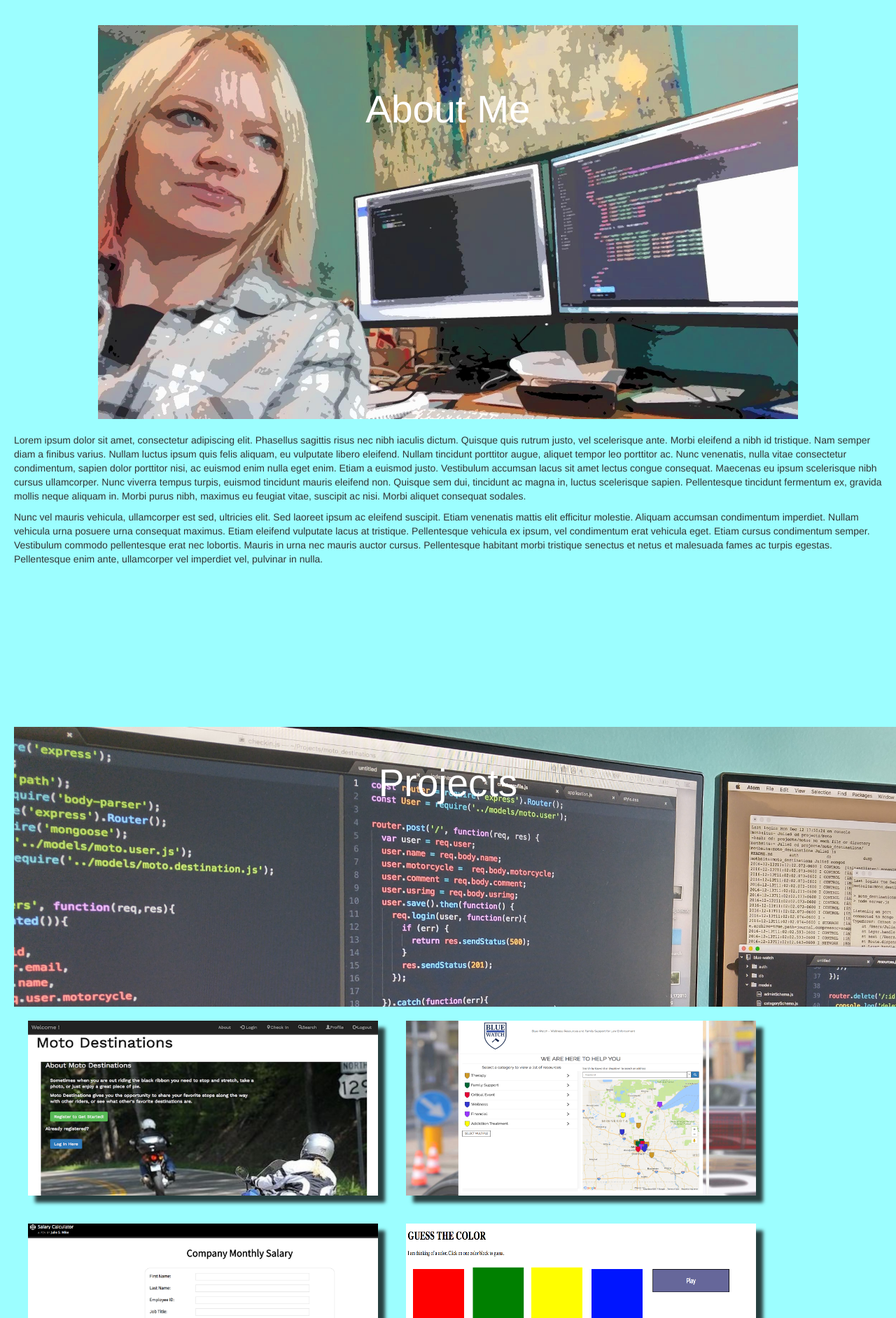
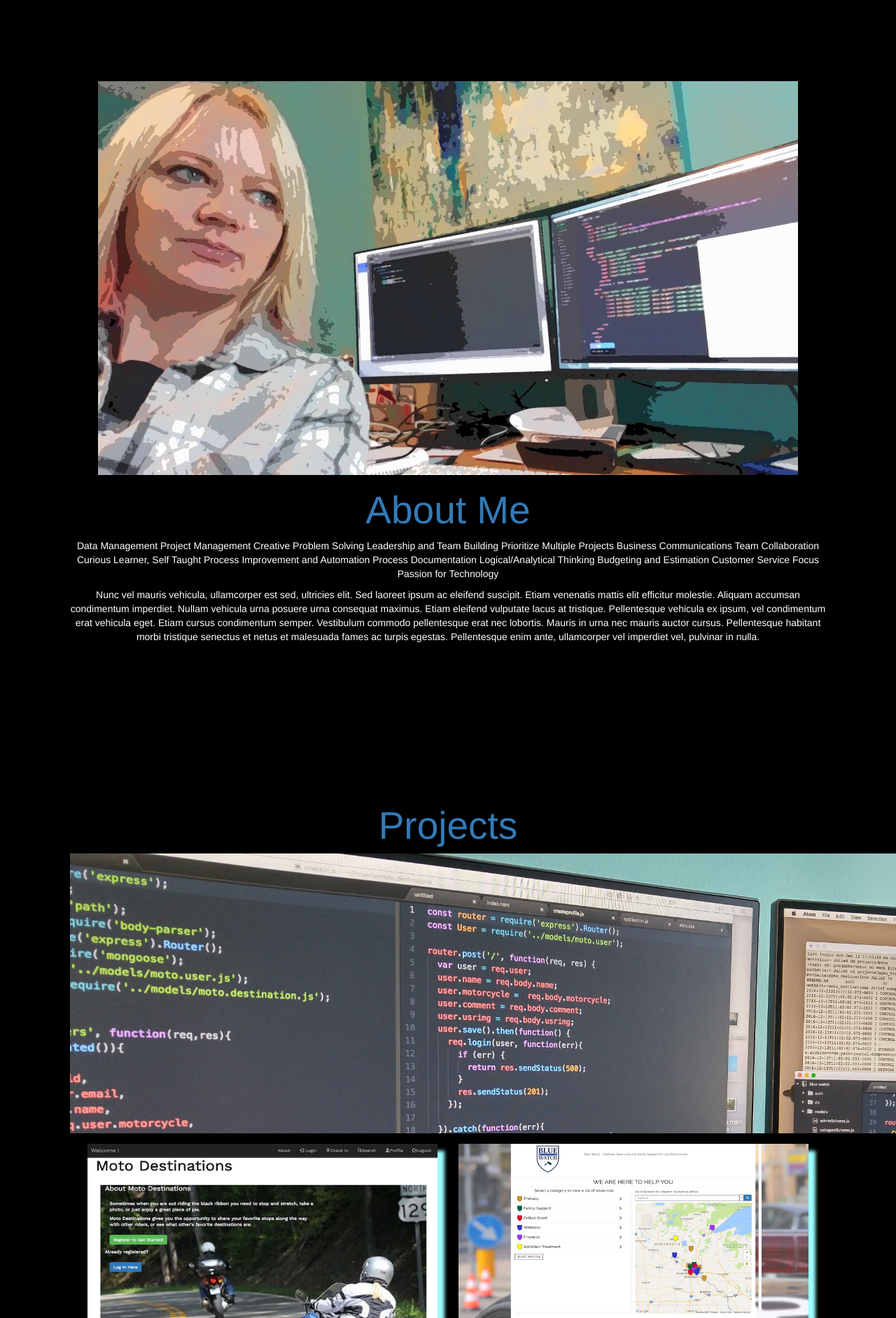
Before and after one commit to motbsitu/JulieSMike-Portfolio, a PHP site: page / in a window 1280 px wide; the page is wider, and only the part inside the window is pictured. Shown: the part 64-1948 px from the top of that part at 70% size. Run offline with PHP 8.4, Linux system fonts and the light colour scheme.

Commit message:
flexboxes for projects and social icons, content, fixed scroll

```diff
--- a/index.html
+++ b/index.html
@@ -13,7 +13,7 @@
 <body>
     <div class="container-fluid">
         <div class="wrapper">
-            <div class="navbar navbar-inverse navbar-fixed-top" role="navigation">
+            <div id="navbar" class="navbar navbar-inverse navbar-fixed-top" role="navigation">
                 <div class="navbar-header">
                     <button type="button" class="navbar-toggle" data-toggle="collapse" data-target=".navbar-collapse">
             <span class="sr-only"><a>Menu</a></span>
@@ -39,16 +39,17 @@
     </div>
 
 
-    <div class="about-section">
+    <div id="about" class="about-section">
         <div class="image">
             <img class="julie" src="images/julie-paint.jpg" />
-            <h3><a id="about">About Me</a></h3>
+            <h3><a >About Me</a></h3>
         </div>
         <p>
-            Lorem ipsum dolor sit amet, consectetur adipiscing elit. Phasellus sagittis risus nec nibh iaculis dictum. Quisque quis rutrum justo, vel scelerisque ante. Morbi eleifend a nibh id tristique. Nam semper diam a finibus varius. Nullam luctus ipsum quis
-            felis aliquam, eu vulputate libero eleifend. Nullam tincidunt porttitor augue, aliquet tempor leo porttitor ac. Nunc venenatis, nulla vitae consectetur condimentum, sapien dolor porttitor nisi, ac euismod enim nulla eget enim. Etiam a euismod
-            justo. Vestibulum accumsan lacus sit amet lectus congue consequat. Maecenas eu ipsum scelerisque nibh cursus ullamcorper. Nunc viverra tempus turpis, euismod tincidunt mauris eleifend non. Quisque sem dui, tincidunt ac magna in, luctus scelerisque
-            sapien. Pellentesque tincidunt fermentum ex, gravida mollis neque aliquam in. Morbi purus nibh, maximus eu feugiat vitae, suscipit ac nisi. Morbi aliquet consequat sodales.
+
+
+            Data Management Project Management Creative Problem Solving Leadership and Team Building Prioritize Multiple Projects Business Communications Team Collaboration Curious Learner, Self Taught Process Improvement and Automation Process Documentation Logical/Analytical
+            Thinking Budgeting and Estimation Customer Service Focus Passion for Technology
+
         </p>
         <p>
             Nunc vel mauris vehicula, ullamcorper est sed, ultricies elit. Sed laoreet ipsum ac eleifend suscipit. Etiam venenatis mattis elit efficitur molestie. Aliquam accumsan condimentum imperdiet. Nullam vehicula urna posuere urna consequat maximus. Etiam eleifend
@@ -59,25 +60,25 @@
         </div>
     </div>
 
-    <div class="project-section">
+    <div id="projects" class="project-section">
         <div class="image">
-            <h3><a id = "projects">Projects</a></h3>
+            <h3><a >Projects</a></h3>
             <img class="bar-image" src="images/code.jpg" />
         </div>
-        <div>
-            <div>
+        <div class="flex-container">
+            <div class="flex-item">
                 <a href="https://www.motodestinations.com/" target="_blank"><img class="project-box" src="images/Moto-small.png" /></a>
             </div>
-            <div>
+            <div class="flex-item">
                 <a href="https://github.com/Kboneil/blue-watch" target="_blank"><img class="project-box" src="images/bluewatch.png" /></a>
             </div>
-            <div>
+            <div class="flex-item">
                 <a href="http://codepen.io/motbsitu/full/GroOJR/" target="_blank"><img class="project-box" src="images/Salary-calc.png" /></a>
             </div>
-            <div>
+            <div class="flex-item">
                 <a href="http://codepen.io/motbsitu/pen/OWMOWN" target="_blank"><img class="project-box" src="images/color-guess.png" /></a>
             </div>
-            <div>
+            <div class="flex-item">
                 <a href="https://github.com/motbsitu" target="_blank"><img class="project-box" src="images/github.png" /></a>
             </div>
 
@@ -85,15 +86,10 @@
         <div class="space">
         </div>
     </div>
-    <div class="space">
-    </div>
-    <div class="space">
-    </div>
-    <div class="space">
-    </div>
-    <div class="resume-section">
+
+    <div id="resume" class="resume-section">
         <div class="image">
-            <h3><a id = "resume">Resume</a></h3>
+            <h3><a >Resume</a></h3>
             <img class="bar-image" src="images/resume.jpg">
         </div>
         <div class="tech-skills">
@@ -152,43 +148,78 @@
                 <li>Technology used: MongoDB, Express.js, AngularJS, Node.js, Google Maps API, Passport.js, Bootstrap, Sass.</li>
             </ul>
             <h5>Minnesota Motorcycle Monthly (mnmotorcycle.com) | October 2014 - Present</h5>
-            <p>
-                Web Manager
-            </p>
+            <p>Web Manager</p>
             <li>Update website content on a monthly basis using Wordpress.</li>
             <li>Customize website using HTML.</li>
             <li>Setup and monitor Google AdSense.</li>
             <li>Manage social media interaction.</li>
 
-            <h5>Adventium Labs | October 2012 - September 2016</h5> Accounting Manager Responsible for accounting for government contracting tech research company. Managed new accounting software implementation project, transitioning from Quickbooks to JAMIS government cost accounting compliant software.
-            Compiled data from former system into appropriate format in MS Excel and imported into new system. Created system cost categories and coding to appropriately track data. Trained staff on new software processes and procedures. Prepared monthly,
-            quarterly, and annual financial reports and budgets using Jamis, Cognos, and Excel, including SQL Server queries. Managed accounts payable, billing, accounts receivable, payroll and general ledger Accurately tracked all income and expenses
-            for government cost allowability moving company into the low risk audit pool. Worked with tax and financial accounting firm to prepare tax returns and annual audit.
+            <h5>Adventium Labs | October 2012 - September 2016</h5>
+            <p>Accounting Manager</p>
+            <li>Responsible for accounting for government contracting tech research company.</li>
+            <li>Managed new accounting software implementation project, transitioning from Quickbooks to JAMIS government cost accounting compliant software.</li>
+            <ul>
+                <li>Compiled data from former system into appropriate format in MS Excel and imported into new system. </li>
+                <li>Created system cost categories and coding to appropriately track data. </li>
+                <li>Trained staff on new software processes and procedures.</li>
+            </ul>
+            <li>Prepared monthly,quarterly, and annual financial reports and budgets using Jamis, Cognos, and Excel, including SQL Server queries.</li>
+            <li>Managed accounts payable, billing, accounts receivable, payroll and general ledger.</li>
+            <li>Accurately tracked all income and expenses for government cost allowability and compliance moving company into the low risk audit pool.</li>
+            <li>Worked with tax and financial accounting firm to prepare tax returns and annual audit.</li>
 
-            <h5>Prime Mortgage | January 2012 - August 2012</h5> Loan Partner Implemented new marketing plans and productivity systems, and trained administrative staff. Coordinated monthly training events, including community outreach for event vendors and personnel, scheduling facilities and other event
-            details. Managed pipeline of mortgage loans from application to close. Lead communication with customers and other internal staff.
+            <h5>Prime Mortgage | January 2012 - August 2012</h5>
+            <p>Loan Partner</p>
+            <li>Implemented new marketing plans and productivity systems, and trained administrative staff.</li>
+            <li>Coordinated monthly training events, including community outreach for event vendors and personnel, scheduling facilities and other event details.</li>
+            <li>Managed pipeline of mortgage loans from application to close.</li>
+            <li>Lead communication with customers and other internal staff.</li>
 
-            <h5>Keller Williams Integrity Realty | July 2010 - January 2012</h5> Operations and Finance Manager (Market Center Administrator) Responsible for budgeting, commission accounting, payroll, accounts payable and accounts receivable, preparing financial reports, tax accounting preparation, and record maintenance
-            using proprietary Keller Williams applications - WINMORE and Account Edge. Provided office technical support, maintained backups, and maintained and troubleshooted network. Trained agents and staff on eEdge, Keller Williams software. Coordinated
-            monthly meetings and weekly trainings for agents. Established and maintained databases. Onboarded agents, managed employee records, and supervised staff. Managed office administration and facilities management.
+            <h5>Keller Williams Integrity Realty | July 2010 - January 2012</h5>
+            <p>Operations and Finance Manager (Market Center Administrator)</p>
+            <li>Responsible for budgeting, commission accounting, payroll, accounts payable and accounts receivable, preparing financial reports, tax accounting preparation, and record maintenance using proprietary Keller Williams applications - WINMORE and
+                Account Edge.</li>
+            <li>Provided office technical support, maintained backups, and maintained and troubleshooted network.</li>
+            <li>Trained agents and staff on eEdge, Keller Williams software.</li>
+            <li>Coordinated monthly meetings and weekly trainings for agents.</li>
+            <li>Established and maintained databases.</li>
+            <li>Onboarded agents, managed employee records, and supervised staff.</li>
+            <li>Managed office administration and facilities management.</li>
 
-            <h5>Integrity Team Branch / LendSmart Mortgage | August 2002 - December 2010</h5> Branch Manager Managed budgeting, commission accounting and payroll, accounts payable and accounts receivable, prepared financial reports and tax accounting documents, and all record maintenance for a four-location correspondent mortgage
-            branch. Provided technical support and training, maintained backups, and maintained and troubleshooted network. Created, implemented, and maintained website. Established and maintained databases, coordinated trainings, and managed other projects.
-            Recruited, onboarded, trained, coached, and supervised staff. Managed office administration and facilities management.
+            <h5>Integrity Team Branch / LendSmart Mortgage | August 2002 - December 2010</h5>
+            <p>Branch Manager</p>
+            <li>Managed budgeting, commission accounting and payroll, accounts payable and accounts receivable, prepared financial reports and tax accounting documents, and all record maintenance for a four-location correspondent mortgage branch.</li>
+            <li>Provided technical support and training, maintained backups, and maintained and troubleshooted network.</li>
+            <li>Created, implemented, and maintained website.</li>
+            <li>Established and maintained databases, coordinated trainings, and managed other projects.</li>
+            <li>Recruited, onboarded, trained, coached, and supervised staff.</li>
+            <li>Managed office administration and facilities management.</li>
 
         </div>
+        <div class="education">
+            <h4>Education</h4>
+            <h5>Prime Digital Academy | Full Stack Software Engineering Certification | December 2016</h5>
+            <h5>Minneapolis Community and Technical College | General Study | Jan 2016 - Current</h5>
+            <h5>Brown College | Associate of Applied Science Degree in Broadcasting</h5>
+            <h5>Mesabi Range Community College | General Study</h5>
+        </div>
+
+
+
+
+
     </div>
     <div class="space">
     </div>
-    <div class="contact-section">
+    <div id="contact" class="contact-section">
 
         <div class="image">
-            <h3><a id = "contact">Contact</a></h3>
+            <h3><a >Contact</a></h3>
             <img class="bar-image" src="images/contact.jpg">
         </div>
 
-<div id="icon-section" >
-    <div  class="mb_share" >
+        <div id="icon-section">
+            <div class="mb_share">
                 <div class="button gplus slide_ny">
                     <div class="icon"></div>
                     <div class="slide">
--- a/styles.css
+++ b/styles.css
@@ -5,8 +5,9 @@
     margin-bottom: 100px;
 }
 body{
-  background-color: #9CFEFF;
-  margin: 20px;
+  background-color: black;
+  margin: 100px;
+  color: #9CFEFF;
 }
 
 .julie{
@@ -26,7 +27,7 @@ h3{
 #about {
   text-align: center;
   /*clear:both;*/
-  position: absolute;
+  /*position: absolute;*/
   top: 90px;
   left: 0;
   width: 100%;
@@ -39,7 +40,7 @@ h3{
 #projects {
   text-align: center;
   /*clear:both;*/
-  position: absolute;
+  /*position: absolute;*/
   top: 50px;
   left: 0;
   width: 100%;
@@ -52,7 +53,7 @@ h3{
 #resume {
   text-align: center;
   clear:top;
-  position: absolute;
+  /*position: absolute;*/
   top: 100px;
   left: 0;
   width: 100%;
@@ -68,13 +69,10 @@ h3{
 .project-box{
   width: 500px;
   height: 250px;
-  -webkit-box-shadow: 10px 10px 5px 0px rgba(0,0,0,0.75);
-  -moz-box-shadow: 10px 10px 5px 0px rgba(0,0,0,0.75);
-  box-shadow: 10px 10px 5px 0px rgba(0,0,0,0.75);
-  float: none;
-  display: inline-block;
-  float: left;
-  margin: 20px;
+  -webkit-box-shadow: 10px 10px 5px 0px #9CFEFF;
+  -moz-box-shadow: 10px 10px 5px 0px #9CFEFF;
+  box-shadow: 10px 10px 5px 0px #9CFEFF ;
+  /*rgba(0,0,0,0.75)*/
 
 }
 
@@ -96,7 +94,7 @@ h4{
 #contact {
   text-align: center;
   clear:top;
-  position: absolute;
+  /*position: absolute;*/
   top: 100px;
   left: 0;
   width: 100%;
@@ -105,8 +103,26 @@ h4{
 
 
 #icon-section{
-  margin:20px auto;
-  width: 50%;
+  display: -webkit-flex;
+  display: flex;
+  width: 100%;
+  height: auto;
+  flex-wrap: wrap;
+  justify-content: center;
+}
+
+.flex-container{
+  display: -webkit-flex;
+  display: flex;
+  width: 100%;
+  height: auto;
+  flex-wrap: wrap;
+  justify-content: center;
+
+}
+
+.flex-item{
+  margin: 15px;
 }
 /*=== MB share buttons ===*/
 .mb_share .button {
```
Also changed, not shown: script.js (+12 -10 lines). Lines whose indentation alone changed are shown as unchanged.
